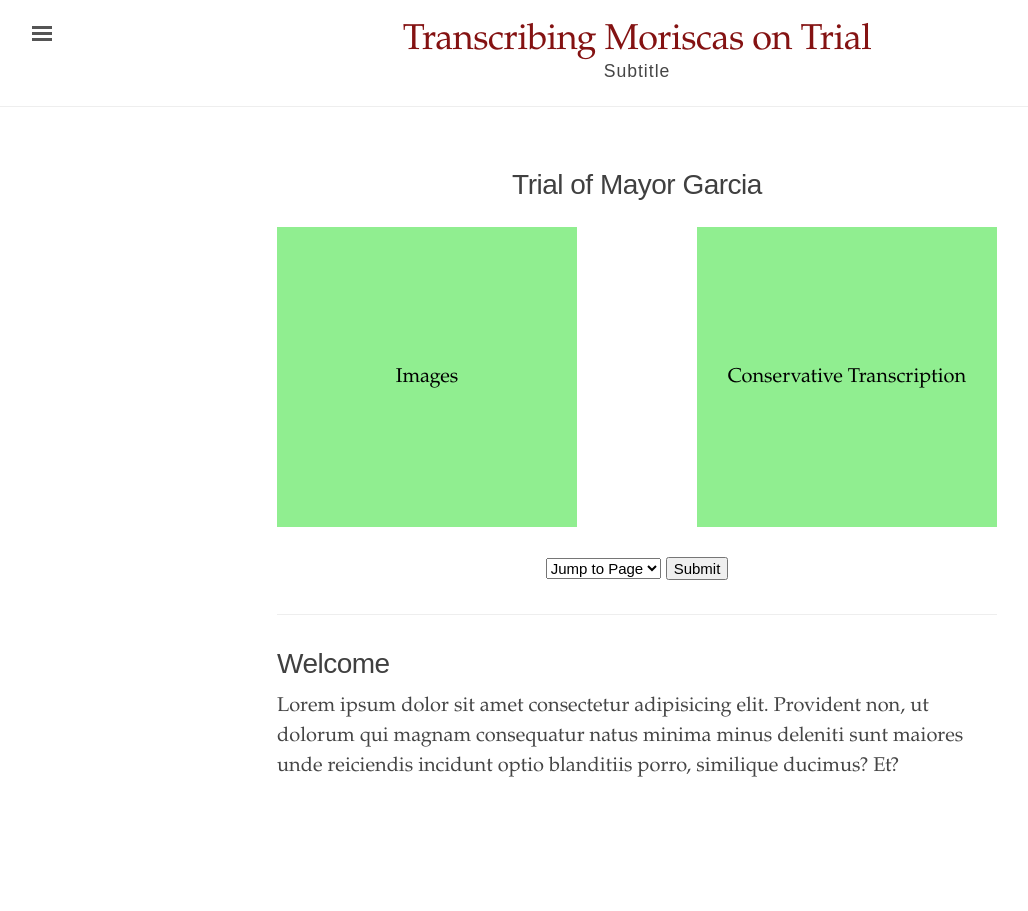
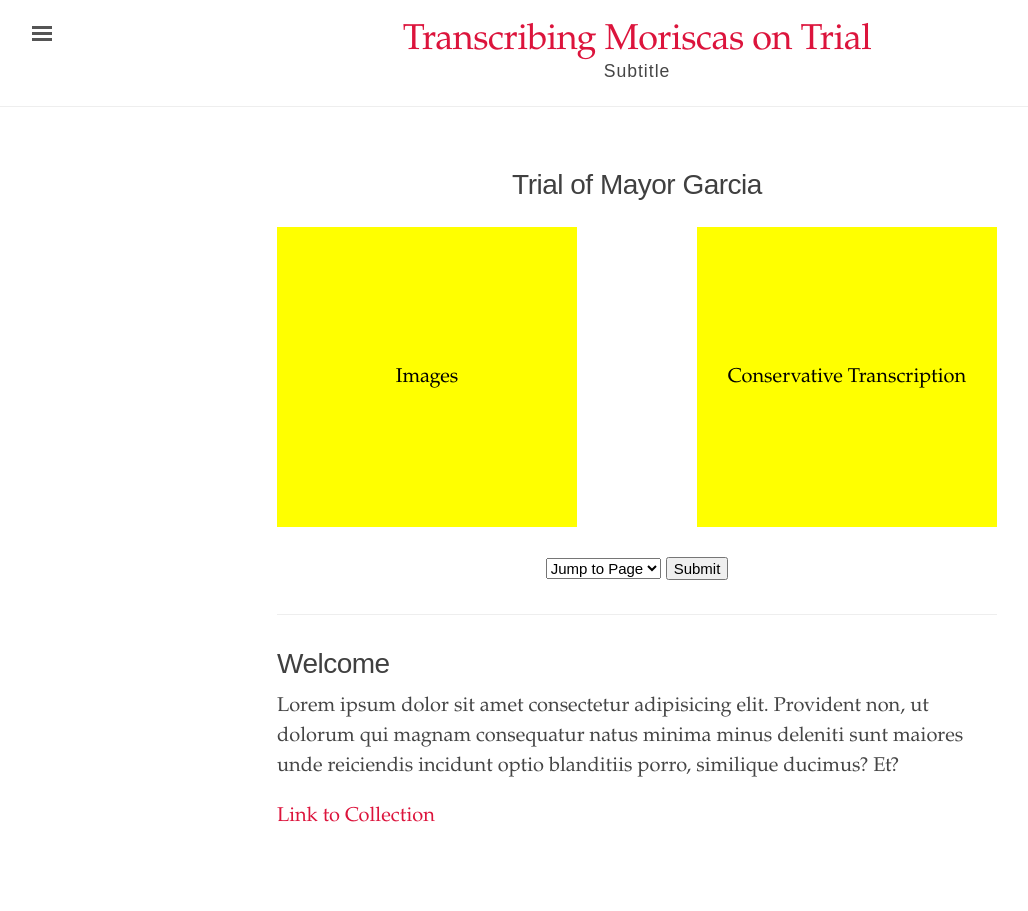
Before and after one commit to digbmc/moriscos-daimel, a Jekyll site: the page built from index.html, in a window 1280 px wide. Shown: the whole page, without its empty margins (3-1031 px from the left). Built offline with Jekyll 4.4.1, drawn with Linux system fonts in a browser that asks for light colours.

Commit message:
Added link to collection.

```diff
--- a/_sass/_ed.scss
+++ b/_sass/_ed.scss
@@ -832,7 +832,7 @@ div.editions a {
 
   height: 15em;
   width: 15em;
-  background-color: lightgreen;
+  background-color: yellow;
 }
 .box span {
   color: black;
--- a/assets/css/style.scss
+++ b/assets/css/style.scss
@@ -23,7 +23,8 @@ $regular-font-size: 1.25em; /* 20px / 16px = 1.25em; support text resizing in al
 
 $text-color: #454545;
 $heading-color: #404040;
-$link-color: #841212;
+/*$link-color: #841212;*/
+$link-color: crimson;
 
 @import "ed";
 @import "syntax";
--- a/index.html
+++ b/index.html
@@ -61,6 +50,7 @@ const pages = [
 <p>
   Lorem ipsum dolor sit amet consectetur adipisicing elit. Provident non, ut dolorum qui magnam consequatur natus minima minus deleniti sunt maiores unde reiciendis incidunt optio blanditiis porro, similique ducimus? Et?
 </p>
+<a target="_blank" href="https://colenda.library.upenn.edu/catalog/81431-p3r20sf8q">Link to Collection</a>
 </div>
 
 <!--
```
Also changed, not shown: other parts of index.html (+0 -11 lines).
